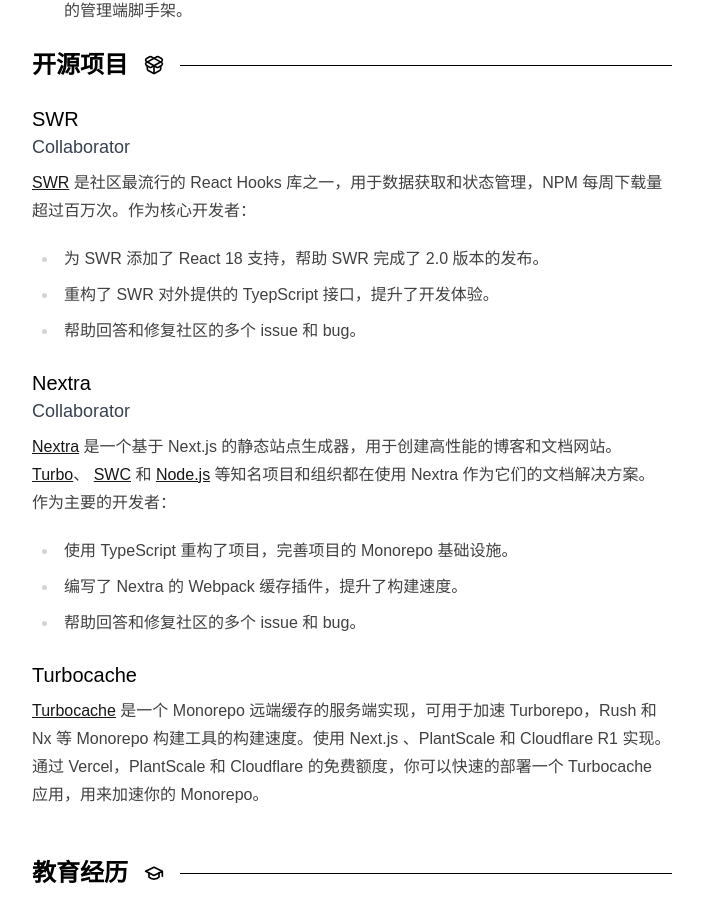
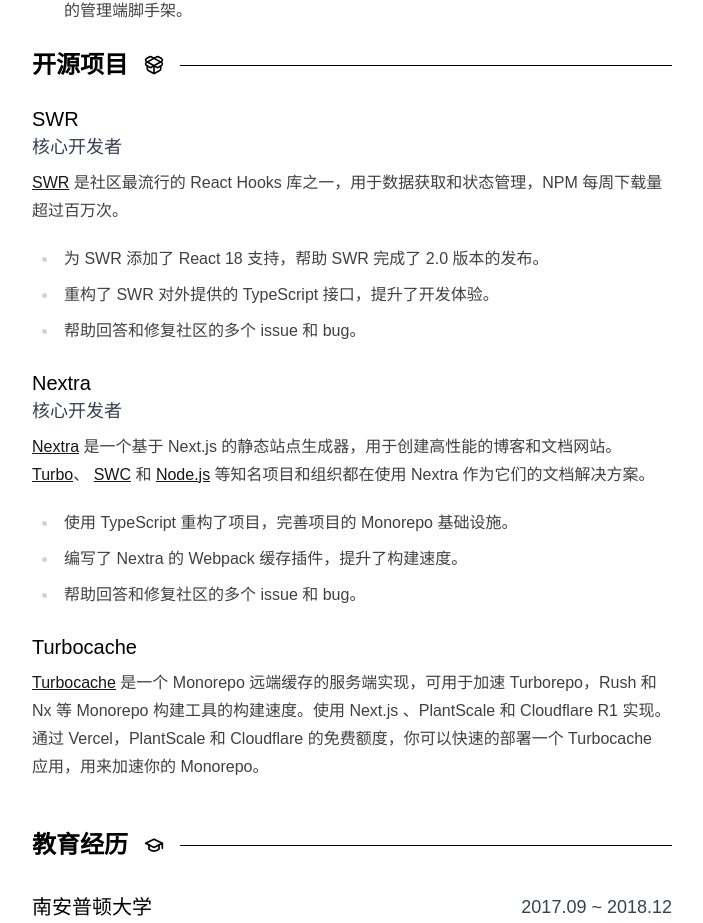
Before and after one commit to promer94/jianli, a Next.js app: page / in a window 1280 px wide. Shown: the part 1075-1998 px from the top of the page, without its empty margins (288-991 px from the left). Built offline with nearby package versions, Linux system fonts and the light colour scheme; no server answers.

Commit message:
adjust word

```diff
--- a/components/open-source.tsx
+++ b/components/open-source.tsx
@@ -64,12 +64,12 @@
             </Suspense>
           </a>
         </div>
-        <div className='text-gray-700 text-sm md:text-lg'>Collaborator</div>
+        <div className='text-gray-700 text-sm md:text-lg'>核心开发者</div>
         <div className='my-2 prose prose-sm prose-neutral max-w-none md:prose-base'>
-          <a href="https://github.com/vercel/swr">SWR</a> 是社区最流行的 React Hooks 库之一，用于数据获取和状态管理，NPM 每周下载量超过百万次。作为核心开发者：
+          <a href="https://github.com/vercel/swr">SWR</a> 是社区最流行的 React Hooks 库之一，用于数据获取和状态管理，NPM 每周下载量超过百万次。
           <ul>
             <li>为 SWR 添加了 React 18 支持，帮助 SWR 完成了 2.0 版本的发布。</li>
-            <li>重构了 SWR 对外提供的 TyepScript 接口，提升了开发体验。</li>
+            <li>重构了 SWR 对外提供的 TypeScript 接口，提升了开发体验。</li>
             <li>帮助回答和修复社区的多个 issue 和 bug。</li>
           </ul>
         </div>
@@ -84,10 +84,9 @@
             </Suspense>
           </a>
         </div>
-        <div className='text-gray-700 text-sm md:text-lg'>Collaborator</div>
+        <div className='text-gray-700 text-sm md:text-lg'>核心开发者</div>
         <div className='my-2 prose prose-sm prose-neutral max-w-none md:prose-base'>
           <a href="https://github.com/shuding/nextra">Nextra</a> 是一个基于 Next.js 的静态站点生成器，用于创建高性能的博客和文档网站。<a href='https://turbo.build' target='_blank'>Turbo</a>、 <a href="https://swc.rs" target='_blank'>SWC</a> 和 <a href='https://nodejs.org' target='_blank'>Node.js</a> 等知名项目和组织都在使用 Nextra 作为它们的文档解决方案。
-          作为主要的开发者：
           <ul>
             <li>使用 TypeScript 重构了项目，完善项目的 Monorepo 基础设施。</li>
             <li>编写了 Nextra 的 Webpack 缓存插件，提升了构建速度。</li>
```
